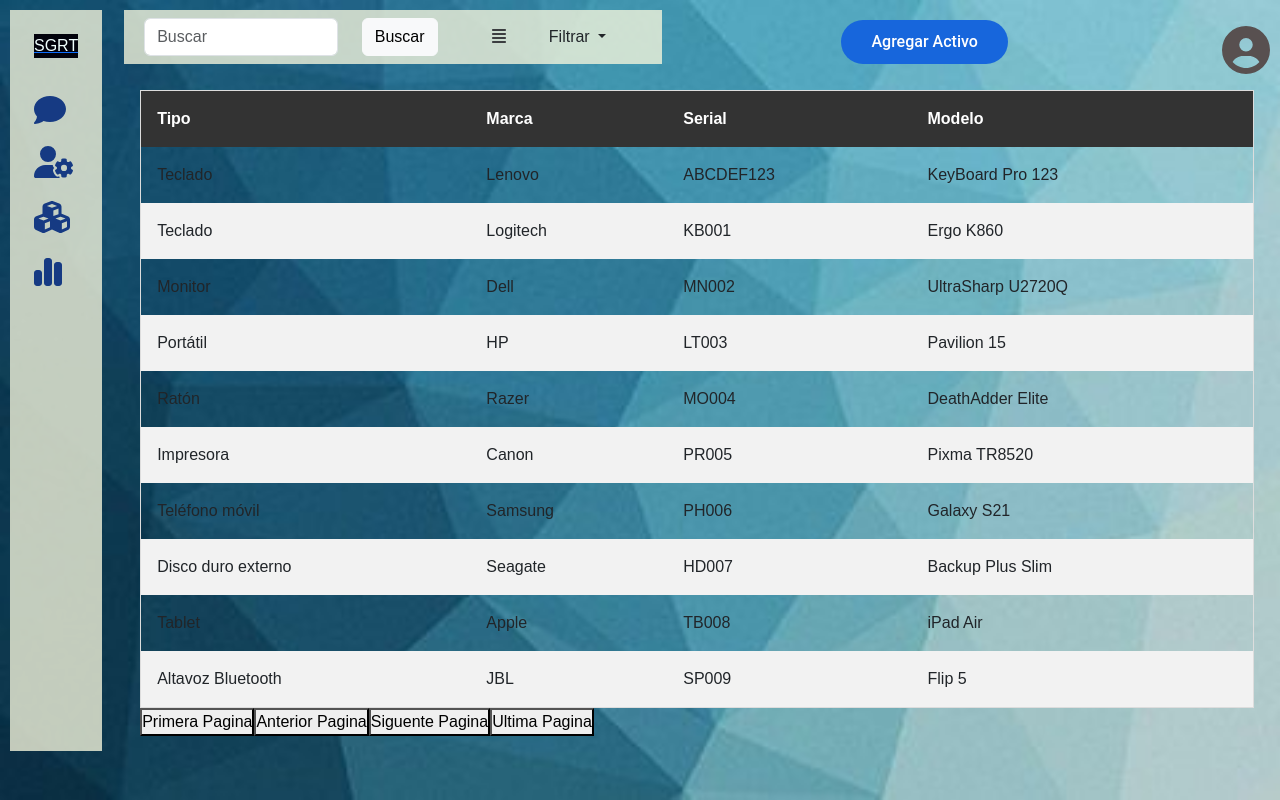
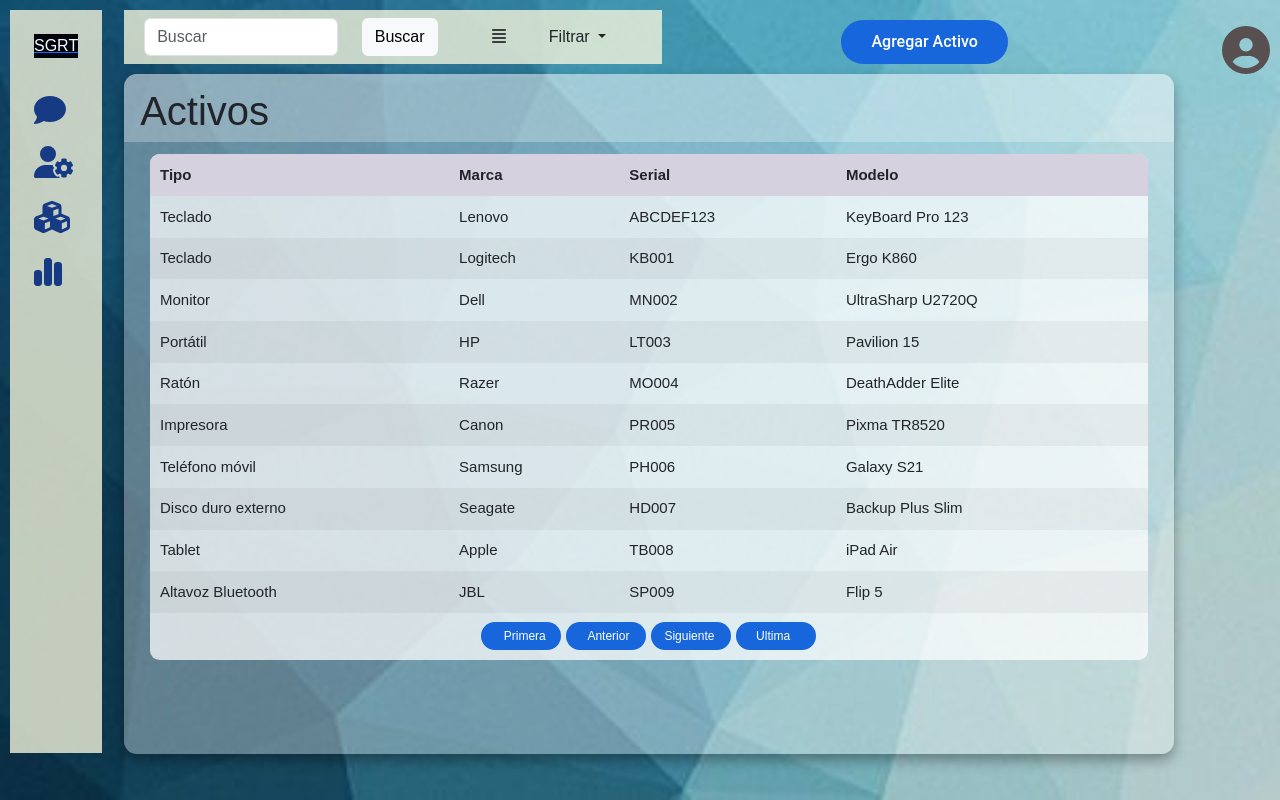
Before and after one commit to fredy100100/ProyectoSGRT, a React (Create React App) app: page /Inventario in a window 1280 px wide. Built offline with nearby package versions, Linux system fonts and the light colour scheme.

Commit message:
Tabla Reusable 90%

```diff
--- a/src/App.css
+++ b/src/App.css
@@ -66,6 +66,7 @@
   margin-bottom: 1px;
   grid-area: main;
 }
+
 aside{
   border: 1px yellow;
   background-color: rgba(245, 245, 220, 0.788);
--- a/src/Componentes/Inventario.js
+++ b/src/Componentes/Inventario.js
@@ -20,7 +20,7 @@
           <Section />
         </div>
         <div className="table-content">
-          <SimpleTable columns={headTableActivos} data={Mockprueba} />
+          <SimpleTable columns={headTableActivos} data={Mockprueba} titulo="Activos" />
         </div>
       </div>
     </div>
--- a/src/Componentes/Usuarios/Usuarios.js
+++ b/src/Componentes/Usuarios/Usuarios.js
@@ -20,7 +20,7 @@
           <Section />
         </div>
         <div className="table-content">
-          <SimpleTable columns={columns} data={data}></SimpleTable>
+          <SimpleTable columns={columns} data={data} titulo="Usuarios"></SimpleTable>
         </div>
       </div>
     </div>
--- a/src/Componentes/inventario.css
+++ b/src/Componentes/inventario.css
@@ -19,13 +19,3 @@
 .header-inv-container {
     max-width: 550px;
 }
-
-span {
-    display:block;
-    color: tomato;
-    font-size: small;
-  }
-
- .boton-agregar {
-    margin-top: 20px;
- }
--- a/src/Componentes/shared/ModalX/ModalX.js
+++ b/src/Componentes/shared/ModalX/ModalX.js
@@ -52,6 +52,12 @@
   box-shadow: rgba(100, 100, 112, 0.2) 0px 7px 29px 0px;
   padding: 20px;
   height: fit-content;
+
+  span {
+    display:block;
+    color: tomato;
+    font-size: small;
+  }
 `;
 
 const EncabezadoModal = styled.div`
--- a/src/Componentes/shared/ModalX/modal.css
+++ b/src/Componentes/shared/ModalX/modal.css
@@ -0,0 +1,3 @@
+.boton-agregar {
+    margin-top: 20px;
+ }
--- a/src/Componentes/shared/simpleTable/simpleTable.css
+++ b/src/Componentes/shared/simpleTable/simpleTable.css
@@ -1,24 +1,138 @@
 .tablaReusable {
-    padding: 1rem;
+    width: 82vw;
+    height: 85vh;
+    background-color: #fff5;
+    /* backdrop-filter: blur(7px); */
+    box-shadow: 0 0.4rem 0.8rem #0005;
+    border-radius: .8rem;
+    overflow: hidden;
+    padding-bottom: .3rem;
+    font-size: 15px;
+}
+
+table, th, td {
+    border-collapse: collapse;
+    padding: 0.6rem;
 }
 
 table {
-    border-collapse: collapse;
-    border-spacing: 0;
     width: 100%;
-    border: 1px solid #ddd;
 }
 
-thead {
-    background: #333;
-    color: white;
+.table-header {
+    width: 100%;
+    height: 10%;
+    background-color: #fff4;
+    padding: .8rem 1rem;
 }
 
-th, td {
-    text-align: left;
-    padding: 16px;
+.simpleTable-container {
+    width: 95%;
+    max-height: calc(89% - .8rem);
+    background-color: #fffb;
+    margin: .8rem auto;
+    border-radius: .6rem;
+    overflow: auto;
 }
 
-tr:nth-child(even) {
-    background: #f2f2f2;
+.simpleTable-container::-webkit-scrollbar {
+    border-radius: .5rem;
+    background-color: #0004;
+    visibility: hidden;
 }
+
+thead th {
+    /* position: sticky; */
+    top: 0;
+    left: 0;
+    background-color: #d5d1defe;
+}
+
+tbody tr:nth-child(even) {
+    background-color: #0000000b;
+}
+
+tbody tr:hover {
+    background-color: #fff6;
+}
+
+.table-navegation {
+    display: flex;
+    gap: 5px;
+    justify-content: center;
+    margin: 0.6rem 0;
+    font-size: 12px;
+}
+
+.table-navegation button {
+    top: 50%;
+    left: 50%;
+    background: #1766dc;
+    border: none;
+    color: white;
+    text-align: center;
+    padding: 5px;
+    width: 80px;
+    cursor: pointer;
+    transition: all 0.5s;
+    border-radius: 100px;
+}
+
+.table-navegation button span {
+    cursor: pointer;
+    display: inline-block;
+    transition: 0.5s;
+}
+
+.table-navegation button .span1::after {
+    content: "\00ab";
+    opacity: 0;
+    top: 0;
+    right: -10px;
+    transition: 0.5s;
+}
+
+.table-navegation button .span2::after {
+    content: "\2039";
+    opacity: 0;
+    top: 0;
+    right: -10px;
+    transition: 0.5s;
+}
+
+.table-navegation button .span3::after {
+    content: "\203a";
+    opacity: 0;
+    top: 0;
+    right: -10px;
+    transition: 0.5s;
+}
+
+.table-navegation button .span4::after {
+    content: "\00bb";
+    opacity: 0;
+    top: 0;
+    right: -10px;
+    transition: 0.5s;
+}
+
+.table-navegation button:hover .span1 {
+    padding-right: 12px;
+}
+
+.table-navegation button:hover .span2 {
+    padding-right: 12px;
+}
+
+.table-navegation button:hover .span3 {
+    padding-left: 12px;
+}
+
+.table-navegation button:hover .span4 {
+    padding-left: 12px;
+}
+
+.table-navegation button:hover span::after {
+    opacity: 1;
+    right: 0;
+}
--- a/src/Componentes/shared/simpleTable/simpleTable.js
+++ b/src/Componentes/shared/simpleTable/simpleTable.js
@@ -9,16 +9,18 @@
 import './simpleTable.css'
 import React, { useState } from 'react'
 
-export const SimpleTable = ({columns, data}) => {
+export const SimpleTable = ({ columns, data, titulo }) => {
 
     const [sorting, setSorting] = useState([])
     const [filtering, setFiltering] = useState("")
+
+    const paginationRowModel = getPaginationRowModel(8)
 
     const table = useReactTable({
         data,
         columns,
         getCoreRowModel: getCoreRowModel(),
-        getPaginationRowModel: getPaginationRowModel(),
+        getPaginationRowModel: paginationRowModel,
         getSortedRowModel: getSortedRowModel(),
         getFilteredRowModel: getFilteredRowModel(),
         state: {
@@ -32,6 +34,10 @@
     return (
 
         <div className='tablaReusable'>
+            <div className='table-header'>
+                <h1>{titulo}</h1>
+            </div>
+            <div className='simpleTable-container'>
                 <table>
                     <thead>
                         {
@@ -47,7 +53,7 @@
                                                     )
                                                 }
                                                 {
-                                                {asc:" ↑", desc:" ↓"}[header.column.getIsSorted() ?? null]
+                                                    { asc: " ↑", desc: " ↓" }[header.column.getIsSorted() ?? null]
                                                 }
                                             </th>
                                         ))
@@ -70,10 +76,14 @@
                         }
                     </tbody>
                 </table>
-            <button onClick={() => table.setPageIndex(0)}>Primera Pagina</button>
-            <button onClick={() => table.previousPage()}>Anterior Pagina</button>
-            <button onClick={() => table.nextPage()}>Siguente Pagina</button>
-            <button onClick={() => table.setPageIndex(table.getPageCount() - 1)}>Ultima Pagina</button>
+                <div className='table-navegation'>
+                <button onClick={() => table.setPageIndex(0)}><span className='span1'></span>Primera</button>
+                <button onClick={() => table.previousPage()}><span className='span2'></span>Anterior</button>
+                <button onClick={() => table.nextPage()}>Siguiente<span className='span3'></span></button>
+                <button onClick={() => table.setPageIndex(table.getPageCount() - 1)}>Ultima<span className='span4'></span></button>
+                </div>
+
+            </div>
         </div>
     )
 }
```
Lines whose indentation alone changed are shown as unchanged.
